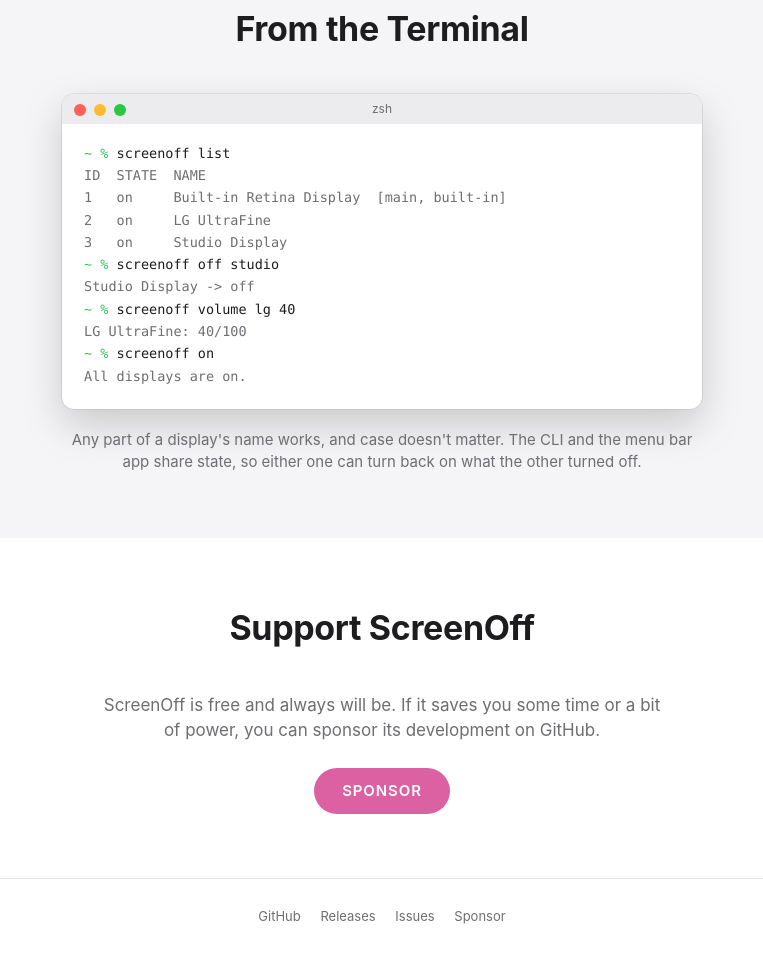
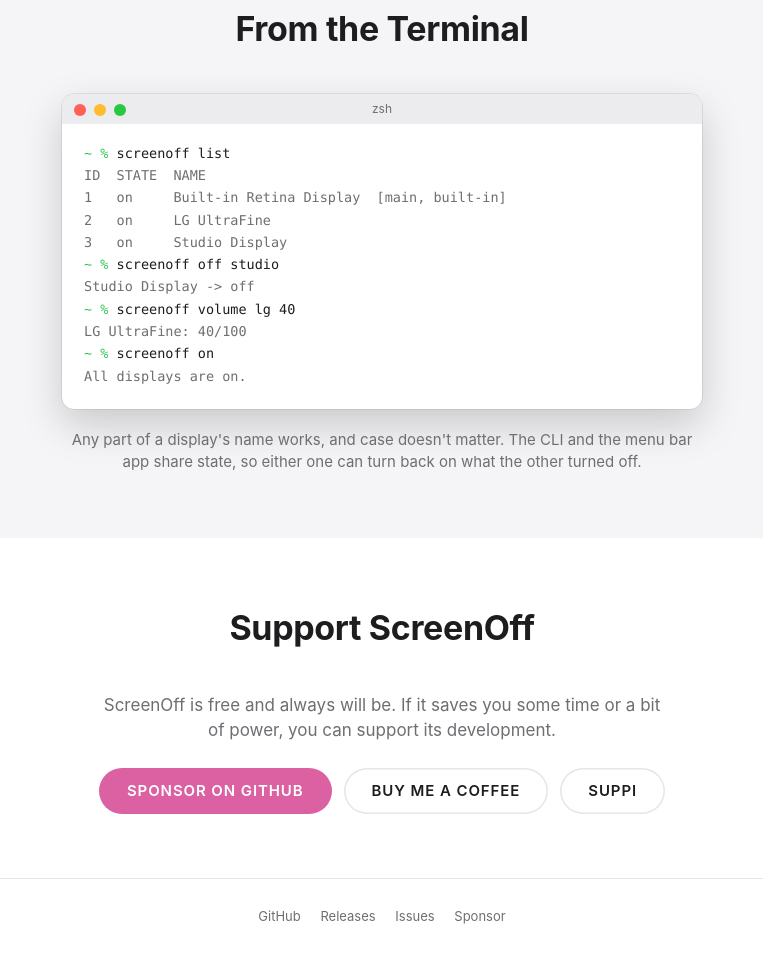
Before and after one commit to pawisoon/ScreenOff, a plain HTML site: page docs/index.html in a window 1280 px wide. Shown: the part 2376-3335 px from the top of the page, without its empty margins (258-1021 px from the left). Drawn offline with Linux system fonts and the light colour scheme.

Commit message:
Buy Me a Coffee and Suppi links

```diff
--- a/docs/index.html
+++ b/docs/index.html
@@ -338,6 +338,8 @@
 .sponsor { text-align: center; }
 .sponsor p { color: var(--muted); max-width: 560px; margin: 0 auto 24px; }
 .sponsor .download { background: #db61a2; }
+.sponsor .buttons { display: flex; gap: 12px; justify-content: center; flex-wrap: wrap; }
+.sponsor .download.secondary { background: transparent; color: var(--text); box-shadow: inset 0 0 0 1.5px var(--line); }
 
 footer {
   border-top: 1px solid var(--line);
@@ -540,8 +542,12 @@
 <section class="plain sponsor">
   <div class="wrap">
     <h3 class="title">Support ScreenOff</h3>
-    <p>ScreenOff is free and always will be. If it saves you some time or a bit of power, you can sponsor its development on GitHub.</p>
-    <a class="download" href="https://github.com/sponsors/pawisoon">Sponsor</a>
+    <p>ScreenOff is free and always will be. If it saves you some time or a bit of power, you can support its development.</p>
+    <div class="buttons">
+      <a class="download" href="https://github.com/sponsors/pawisoon">Sponsor on GitHub</a>
+      <a class="download secondary" href="https://buymeacoffee.com/pawisoon">Buy Me a Coffee</a>
+      <a class="download secondary" href="https://suppi.pl/pawels">Suppi</a>
+    </div>
   </div>
 </section>
 
```
Also changed, not shown: 1 other file.
